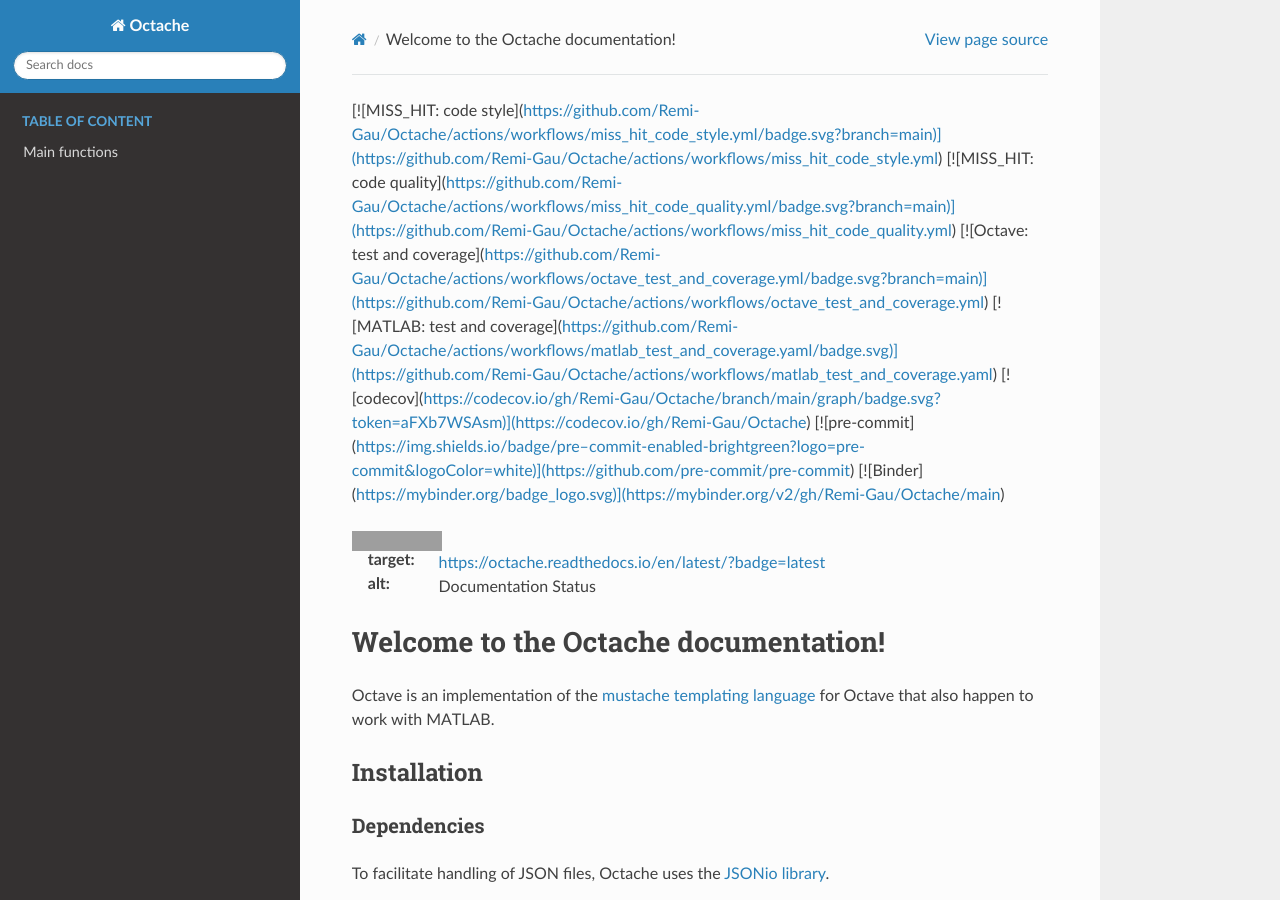
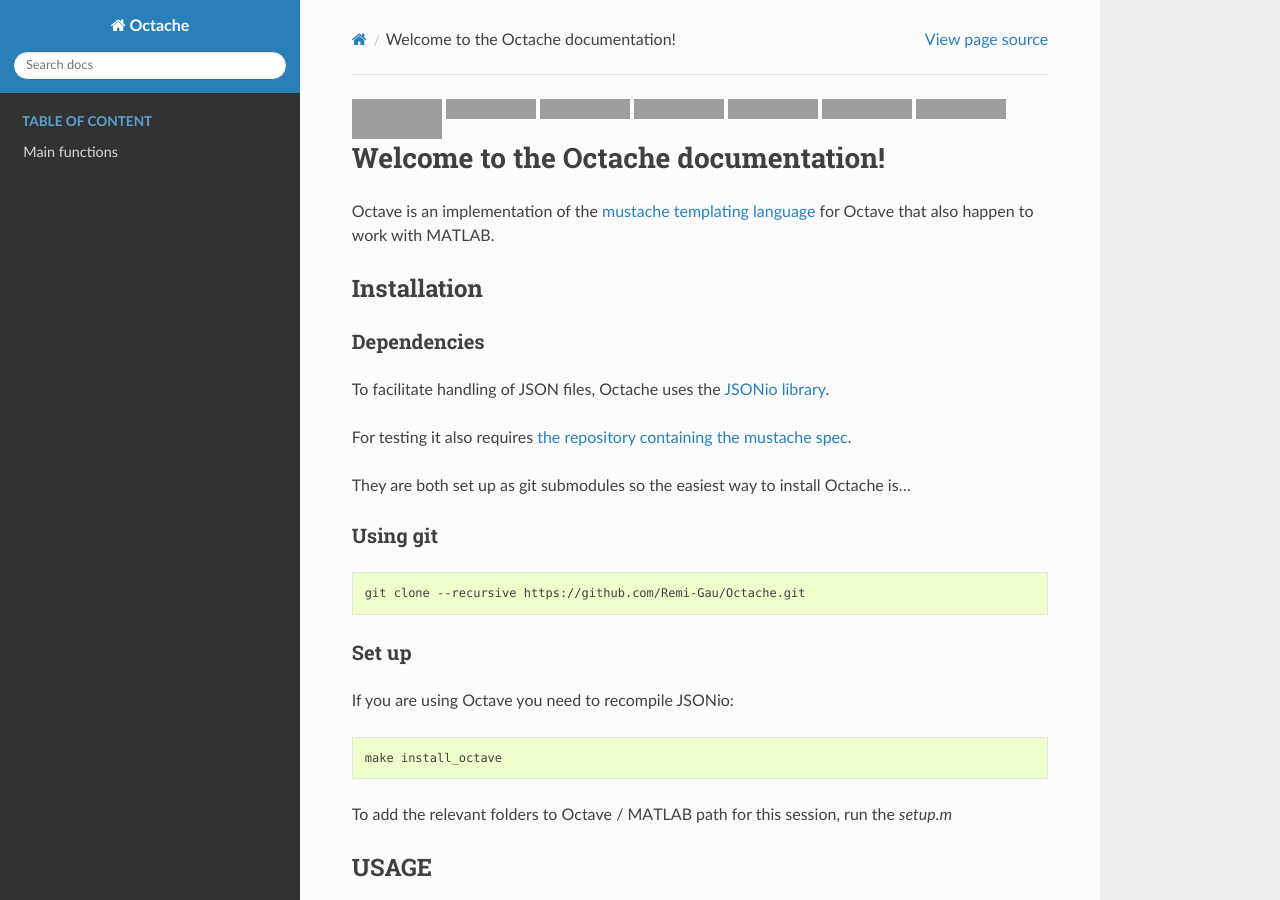
Before and after one commit to Remi-Gau/Octache, a Sphinx documentation site: the page built from docs/source/index.rst, in a window 1280 px wide and 900 px high. Built offline with Sphinx 7.4.7 and the Read the Docs theme 2.0.0, drawn with Linux system fonts in a browser that asks for light colours; some of the changed lines change nothing that is shown; grey boxes are pictures that could not be loaded.

Commit message:
update badges in doc

```diff
--- a/docs/source/index.rst
+++ b/docs/source/index.rst
@@ -1,16 +1,37 @@
 .. Octache documentation master file
 
-[![MISS_HIT: code style](https://github.com/Remi-Gau/Octache/actions/workflows/miss_hit_code_style.yml/badge.svg?branch=main)](https://github.com/Remi-Gau/Octache/actions/workflows/miss_hit_code_style.yml)
-[![MISS_HIT: code quality](https://github.com/Remi-Gau/Octache/actions/workflows/miss_hit_code_quality.yml/badge.svg?branch=main)](https://github.com/Remi-Gau/Octache/actions/workflows/miss_hit_code_quality.yml)
-[![Octave: test and coverage](https://github.com/Remi-Gau/Octache/actions/workflows/octave_test_and_coverage.yml/badge.svg?branch=main)](https://github.com/Remi-Gau/Octache/actions/workflows/octave_test_and_coverage.yml)
-[![MATLAB: test and coverage](https://github.com/Remi-Gau/Octache/actions/workflows/matlab_test_and_coverage.yaml/badge.svg)](https://github.com/Remi-Gau/Octache/actions/workflows/matlab_test_and_coverage.yaml)
-[![codecov](https://codecov.io/gh/Remi-Gau/Octache/branch/main/graph/badge.svg?token=aFXb7WSAsm)](https://codecov.io/gh/Remi-Gau/Octache)
-[![pre-commit](https://img.shields.io/badge/pre--commit-enabled-brightgreen?logo=pre-commit&logoColor=white)](https://github.com/pre-commit/pre-commit)
-[![Binder](https://mybinder.org/badge_logo.svg)](https://mybinder.org/v2/gh/Remi-Gau/Octache/main)
+.. image:: https://github.com/Remi-Gau/Octache/actions/workflows/miss_hit_code_style.yml/badge.svg?branch=main
+   :target: https://github.com/Remi-Gau/Octache/actions/workflows/miss_hit_code_style.yml
+   :alt: MISS_HIT: code style
+
+.. image:: https://github.com/Remi-Gau/Octache/actions/workflows/miss_hit_code_quality.yml/badge.svg?branch=main
+   :target: https://github.com/Remi-Gau/Octache/actions/workflows/miss_hit_code_quality.yml
+   :alt: MISS_HIT: code quality
+
+.. image:: https://github.com/Remi-Gau/Octache/actions/workflows/octave_test_and_coverage.yml/badge.svg?branch=main
+   :target: https://github.com/Remi-Gau/Octache/actions/workflows/octave_test_and_coverage.yml
+   :alt: Octave: test and coverage
+
+.. image:: https://github.com/Remi-Gau/Octache/actions/workflows/matlab_test_and_coverage.yaml/badge.svg
+   :target: https://github.com/Remi-Gau/Octache/actions/workflows/matlab_test_and_coverage.yaml
+   :alt: MATLAB: test and coverage
+
+.. image:: https://codecov.io/gh/Remi-Gau/Octache/branch/main/graph/badge.svg?token=aFXb7WSAsm
+   :target: https://codecov.io/gh/Remi-Gau/Octache
+   :alt: codecov
+
+.. image:: https://img.shields.io/badge/pre--commit-enabled-brightgreen?logo=pre-commit&logoColor=white
+   :target: https://github.com/pre-commit/pre-commit
+   :alt: pre-commit
+
+.. image:: https://mybinder.org/badge_logo.svg
+   :target: https://mybinder.org/v2/gh/Remi-Gau/Octache/main
+   :alt: Binder
 
 .. image:: https://readthedocs.org/projects/octache/badge/?version=latest
-:target: https://octache.readthedocs.io/en/latest/?badge=latest
-:alt: Documentation Status
+   :target: https://octache.readthedocs.io/en/latest/?badge=latest
+   :alt: Documentation Status
+
 
 Welcome to the Octache documentation!
 *************************************
```
